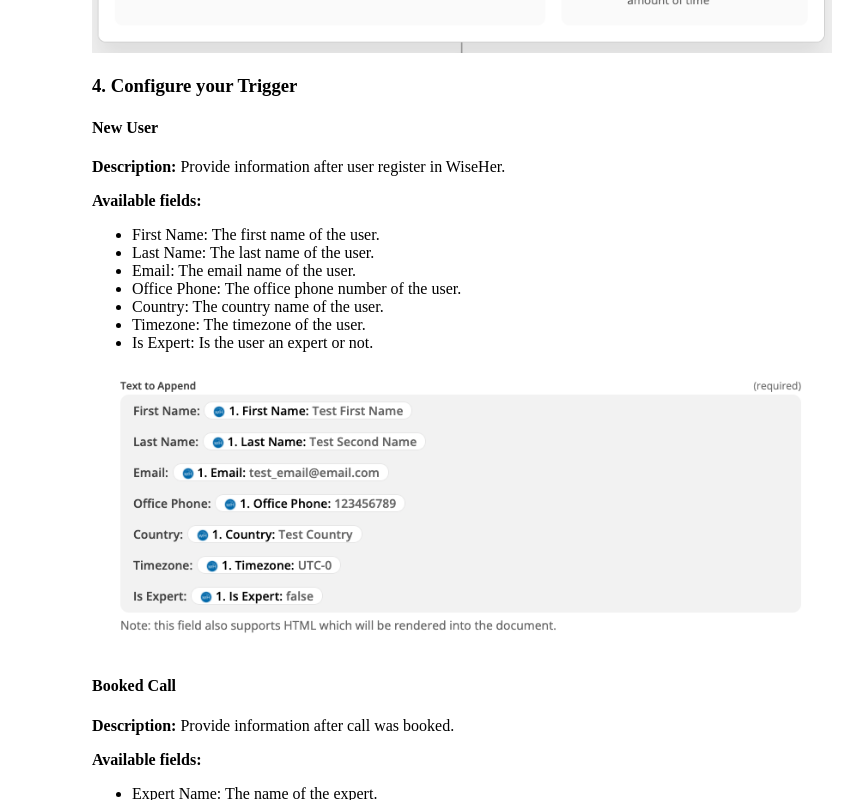
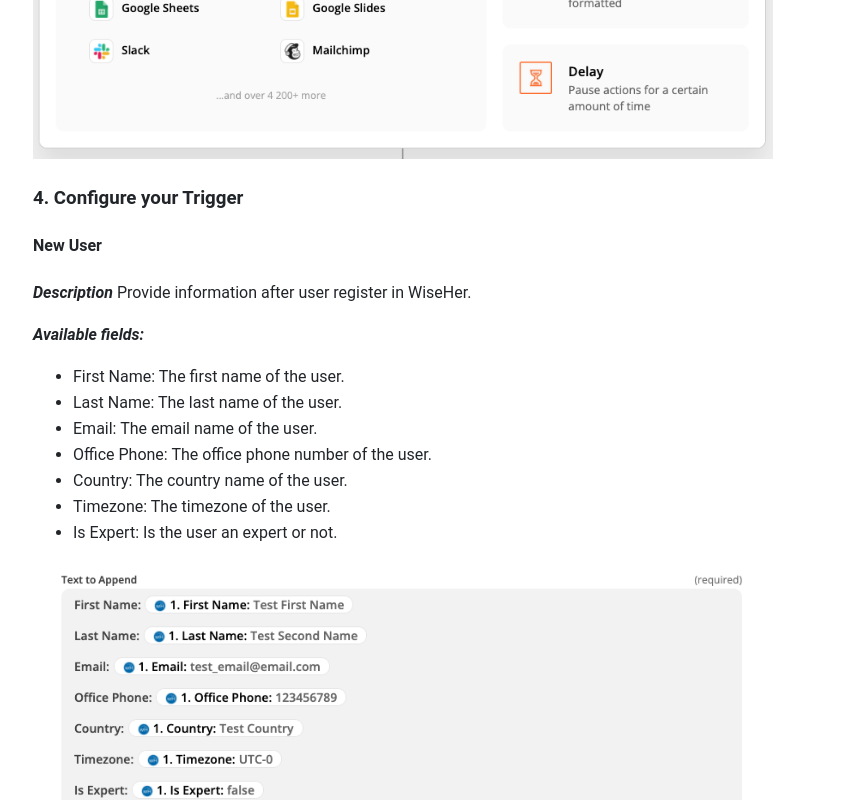
Before and after one commit to wiseHer/wiseher.github.io, a plain HTML site: page index.html in a window 1280 px wide. Shown: the part 2000-2800 px from the top of the page, without its empty margins (232-1095 px from the left). Drawn offline with Linux system fonts and the light colour scheme.

Commit message:
updated styles

```diff
--- /dev/null
+++ b/assets/index.css
@@ -0,0 +1,16 @@
+body {
+    font-family: Roboto,"Helvetica Neue",Arial;
+    font-size: 16px;
+    color: rgb(33, 37, 41);
+    line-height: 26px;
+}
+
+.content {
+    width: 750px;
+    margin-left: auto;
+    margin-right: auto;
+}
+
+.img-example {
+    width: 740px;
+}
--- a/index.html
+++ b/index.html
@@ -3,14 +3,10 @@
 <head>
 	<meta charset='UTF-8'>
 	<title>Integrate with Zapier</title>
-	<style>
-		.img-example {
-				width: 740px;
-		}
-	</style>
+	<link rel="stylesheet" href="./assets/index.css">
 </head>
 <body>
-	<section style="width: 750px; margin: 0 25%">
+	<section class="content">
 		<h1>Integrate with Zapier</h1>
 		<h2>How to create a Zapier Integration with WiseHer</h2>
 		<p>
@@ -18,7 +14,8 @@
 		</p>
 
 		<p>
-			First log in or create an account at www.zapier.com and click on "Create Zap" on your dashboard or Zaps list.
+			First log in or create an account at <a href="https://zapier.com/" target="_blank"> zapier.com</a>
+			and click on "Create Zap" on your dashboard or Zaps list.
 		</p>
 
 		<h3>1. Select a Trigger</h3>
@@ -34,7 +31,7 @@
 		<h3>2. Select an Account</h3>
 		<p>
 			Once you select a trigger, select or create new account and provide API key, that you can receive via contact support
-			info@wiseher.com
+			<a href="mailto:info@wiseher.com">info@wiseher.com</a>
 		</p>
 
 		<img class="img-example" src="./assets/account.png" />
@@ -51,8 +48,8 @@
 
 		<h3>4. Configure your Trigger</h3>
 		<h4>New User</h4>
-		<p><strong>Description:</strong> Provide information after user register in WiseHer.</p>
-		<strong>Available fields:</strong>
+		<p><strong><i>Description</i></strong> Provide information after user register in WiseHer.</p>
+		<strong><i>Available fields:</i></strong>
 		<ul>
 			<li>First Name: The first name of the user.</li>
 			<li>Last Name: The last name of the user.</li>
@@ -66,8 +63,8 @@
 		<img class="img-example" src="./assets/new_user_props.png" />
 
 		<h4>Booked Call</h4>
-		<p><strong>Description:</strong> Provide information after call was booked.</p>
-		<strong>Available fields:</strong>
+		<p><strong><i>Description:</i></strong> Provide information after call was booked.</p>
+		<strong><i>Available fields:</i></strong>
 		<ul>
 			<li>Expert Name: The name of the expert.</li>
 			<li>Expert ID: The unique identification value of the expert.</li>
```
